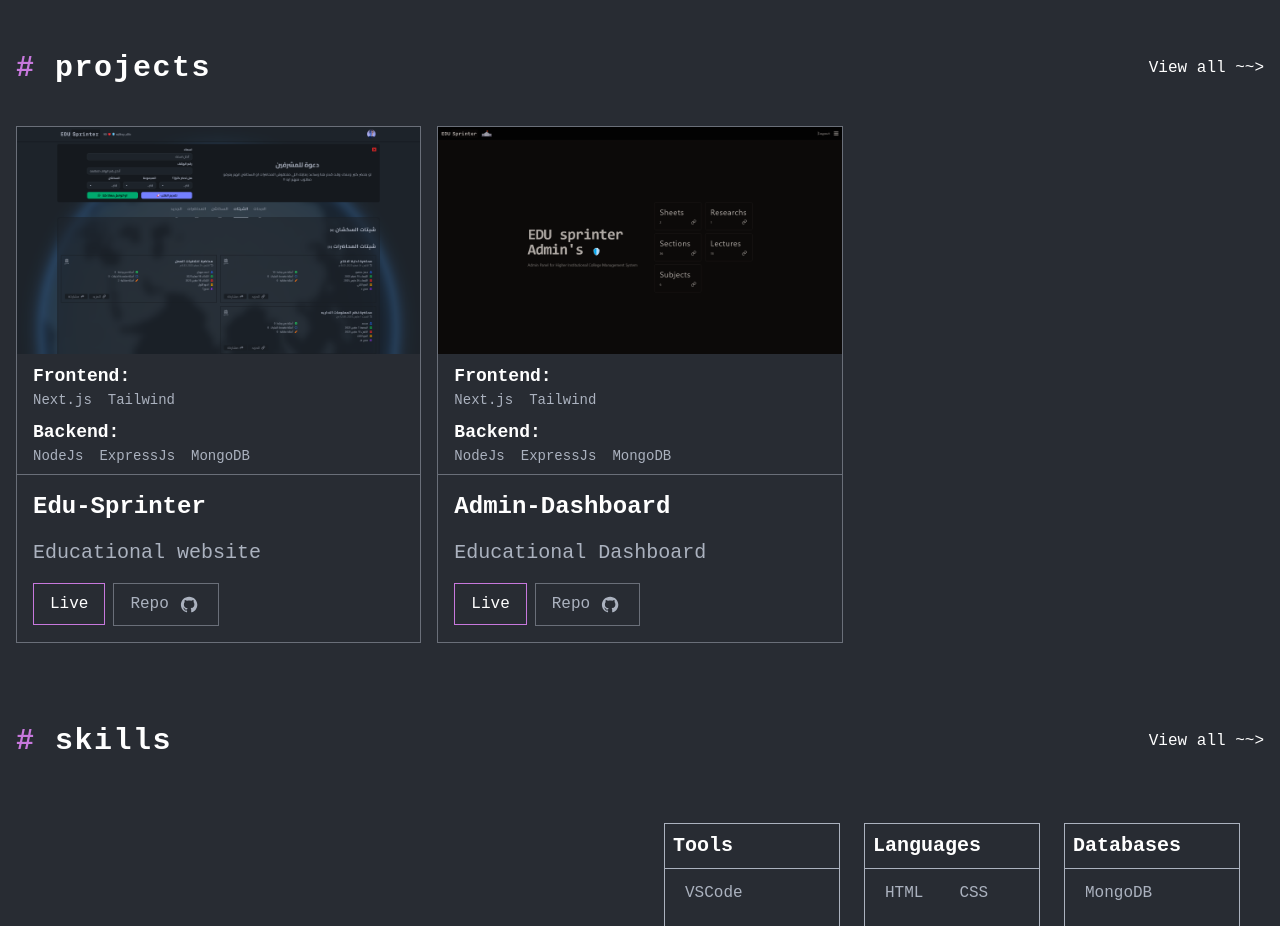
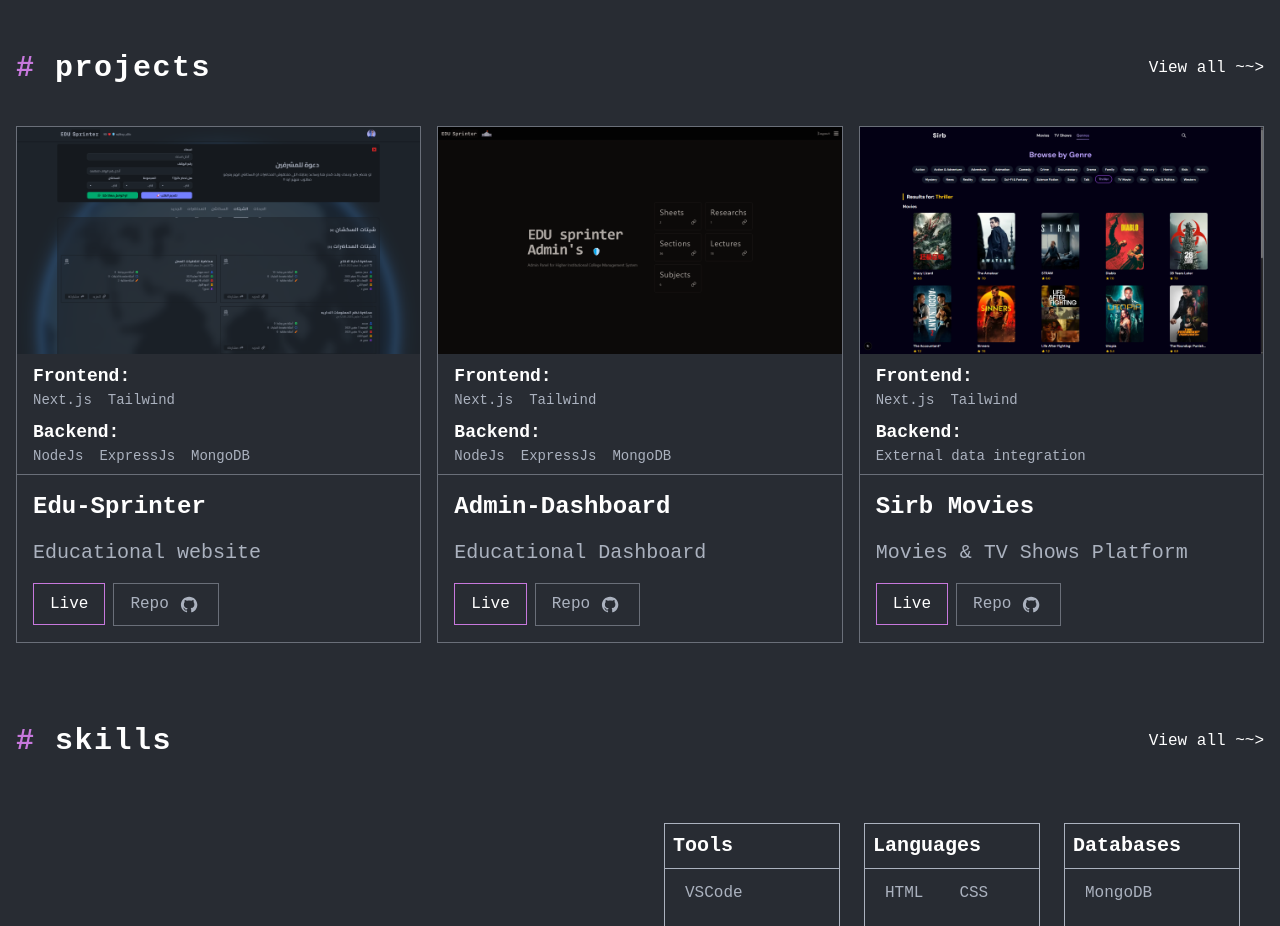
Before and after one commit to A7emdMa7moud/My-Portofolio-1, a Next.js app: page / in a window 1280 px wide. Shown: the part 960-1886 px from the top of the page. Built offline with nearby package versions, Linux system fonts and the light colour scheme.

Commit message:
Add new project "Sirb Movies" to ProjectsSection with relevant details and image

```diff
--- a/app/_components/_sections/ProjectsSection.jsx
+++ b/app/_components/_sections/ProjectsSection.jsx
@@ -5,6 +5,7 @@ import React from "react";
 import ButtonLink from "../ButtonLink";
 import eduSprinter from "../../../public/photos/edu-sprinter.png";
 import eduSprinterAdmin from "../../../public/photos/edu-sprinter-admin.png";
+import sirb from "../../../public/photos/sirb-disktop-1.png";
 import github from "../../../public/icons/Github.svg";
 import Link from "next/link";
 
@@ -27,6 +28,16 @@ export default function ProjectsSection() {
       backend: ["NodeJs", "ExpressJs", "MongoDB"],
       href: "https://edu-sprinter-admin.vercel.app",
       repo: "https://github.com/A7emdMa7moud/EDU-Sprinter-Admin",
+    },
+    {
+      image: sirb,
+      title: "Sirb Movies",
+      discription: "Movies & TV Shows Platform",
+      frontend: ["Next.js", "Tailwind"],
+      backend: ["External data integration"],
+      api: "TMDB API", // هنا وضحت أنك استخدمت API
+      href: "https://sirb-two.vercel.app",
+      repo: "https://github.com/A7emdMa7moud/sirb",
     },
   ];
 
```
